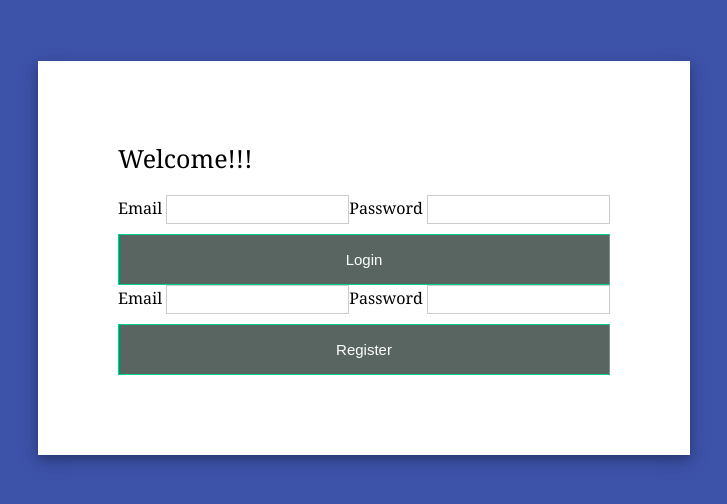
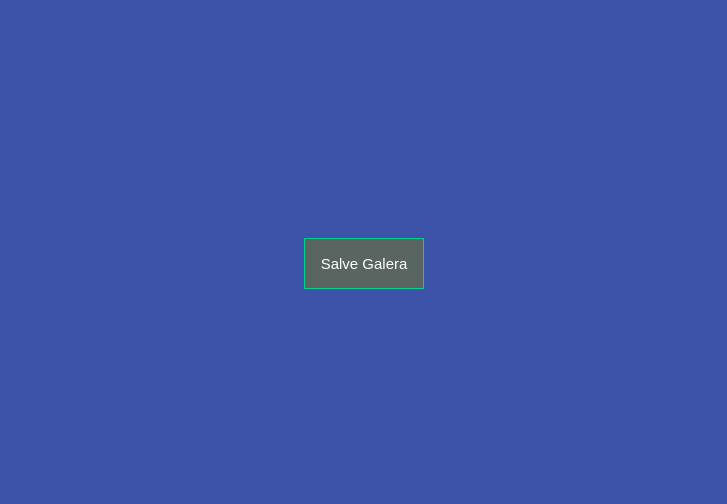
Before and after one commit to matheuscmg/Dama-Project, a React (Create React App) app: page / in a window 1280 px wide. Shown: the part 142-646 px from the top of the page, without its empty margins (276-1003 px from the left). Built offline with nearby package versions, Linux system fonts and the light colour scheme.

Commit message:
Added component Hello.js

```diff
--- a/src/App.js
+++ b/src/App.js
@@ -1,117 +1,124 @@
 import React, { useState } from "react";
 // import ReactDOM from "react-dom";
-import axios from 'axios';
+// import axios from 'axios';
 import "./styles.css";
 
+import Hello from './components/Hello'
 
-axios.defaults.withCredentials = true;
+
+// axios.defaults.withCredentials = true;
 
 
 function App() {
-  const [name, setName] = useState('');
-  const [isLogged, setIsLogged] = useState(false);
-  const [isRegistered, setIsRegistered] = useState(false);
+//   const [name, setName] = useState('');
+//   const [isLogged, setIsLogged] = useState(false);
+//   const [isRegistered, setIsRegistered] = useState(false);
 
-  const handleLogin = (event) => {
-    //Prevent page reload
-    event.preventDefault()
-    var email = document.querySelector('input#login-email').value
-    var password = document.querySelector('input#login-password').value
+//   const handleLogin = (event) => {
+//     //Prevent page reload
+//     event.preventDefault()
+//     var email = document.querySelector('input#login-email').value
+//     var password = document.querySelector('input#login-password').value
 
-    console.log(`email: ${email}\npassword: ${password}`)
+//     console.log(`email: ${email}\npassword: ${password}`)
 
-    axios.get('http://localhost/sanctum/csrf-cookie'
-    ).then(
-      (response) => {
-        axios.post('http://localhost/api/login', { email : email, password : password,}
-        ).then(
-          (response) => {
-            axios.get('http://localhost/api/me'
-            ).then(
-              (response) => {
-                console.log(response)
-                setName(response.data.name)
-                setIsLogged(true)
-              }
-            ).catch(
-              (error) => { console.log(error) }
-            )
-          }
-        ).catch(
-          (error) => { console.log(error) }
-        )
-      }
-    ).catch(
-      (error) => { console.log(error) }
-    )
-  }
+//     axios.get('http://localhost/sanctum/csrf-cookie'
+//     ).then(
+//       (response) => {
+//         axios.post('http://localhost/api/login', { email : email, password : password,}
+//         ).then(
+//           (response) => {
+//             axios.get('http://localhost/api/me'
+//             ).then(
+//               (response) => {
+//                 console.log(response)
+//                 setName(response.data.name)
+//                 setIsLogged(true)
+//               }
+//             ).catch(
+//               (error) => { console.log(error) }
+//             )
+//           }
+//         ).catch(
+//           (error) => { console.log(error) }
+//         )
+//       }
+//     ).catch(
+//       (error) => { console.log(error) }
+//     )
+//   }
 
-  const handleRegister = (event) => {
-    //Prevent page reload
-    // event.preventDefault()
-    // var email = document.querySelector('input#email').value
-    // var password = document.querySelector('input#password').value
+//   const handleRegister = (event) => {
+//     //Prevent page reload
+//     // event.preventDefault()
+//     // var email = document.querySelector('input#email').value
+//     // var password = document.querySelector('input#password').value
 
-    // console.log(`email: ${email}\npassword: ${password}`)
+//     // console.log(`email: ${email}\npassword: ${password}`)
 
-    // axios.get('http://localhost/sanctum/csrf-cookie'
-    // ).then(
-    //   (response) => {
-    //     axios.post('http://localhost/api/login', { email : email, password : password,}
-    //     ).then(
-    //       (response) => {
-    //         // setToken(response.data.token)
-    //         // setMessage(response.data.message)
-    //         // setIsLogged(true)
-    //         console.log(response)
-    //       }
-    //     ).catch(
-    //       (error) => { console.log(error) }
-    //     )
-    //   }
-    // ).catch(
-    //   (error) => { console.log(error) }
-    // )
-    console.log('Register')
-  }
+//     // axios.get('http://localhost/sanctum/csrf-cookie'
+//     // ).then(
+//     //   (response) => {
+//     //     axios.post('http://localhost/api/login', { email : email, password : password,}
+//     //     ).then(
+//     //       (response) => {
+//     //         // setToken(response.data.token)
+//     //         // setMessage(response.data.message)
+//     //         // setIsLogged(true)
+//     //         console.log(response)
+//     //       }
+//     //     ).catch(
+//     //       (error) => { console.log(error) }
+//     //     )
+//     //   }
+//     // ).catch(
+//     //   (error) => { console.log(error) }
+//     // )
+//     console.log('Register')
+//   }
 
-   // JSX code for login form
-  const renderForm = (
-    <div className="form">
+//    // JSX code for login form
+//   const renderForm = (
+//     <div className="form">
 
-      <form onSubmit={handleLogin}>
-        <div className="input-container-login">
-          <label>Email </label>
-          <input id='login-email' type='email' name='login-email' required />
-          <label>Password </label>
-          <input id='login-password' type='password' name='login-password' required />
-        </div>
-        <div className="button-container">
-          <input name='login' type='submit' value='Login'  />
-        </div>
-      </form>
+//       <form onSubmit={handleLogin}>
+//         <div className="input-container-login">
+//           <label>Email </label>
+//           <input id='login-email' type='email' name='login-email' required />
+//           <label>Password </label>
+//           <input id='login-password' type='password' name='login-password' required />
+//         </div>
+//         <div className="button-container">
+//           <input name='login' type='submit' value='Login'  />
+//         </div>
+//       </form>
 
-      <form onSubmit={handleRegister}>
-        <div className="input-container-register">
-          <label>Email </label>
-          <input id='register-email' type='email' name='register-email' required />
-          <label>Password </label>
-          <input id='register-password' type='password' name='register-password' required />
-        </div>
-        <div className="button-container">
-          <input name='login' type='submit' value='Register'  />
-        </div>
-      </form>
+//       <form onSubmit={handleRegister}>
+//         <div className="input-container-register">
+//           <label>Email </label>
+//           <input id='register-email' type='email' name='register-email' required />
+//           <label>Password </label>
+//           <input id='register-password' type='password' name='register-password' required />
+//         </div>
+//         <div className="button-container">
+//           <input name='login' type='submit' value='Register'  />
+//         </div>
+//       </form>
 
-    </div>
-  );
+//     </div>
+//   );
 
+  // return (
+  //   <div className="app">
+  //     <div className="login-form">
+  //       <div className='title'> Welcome!!!</div>
+  //       {isLogged ? <div>{name}, make yourself comfortable...</div>: renderForm}
+  //     </div>
+  //   </div>
+  // );
   return (
     <div className="app">
-      <div className="login-form">
-        <div className='title'> Welcome!!!</div>
-        {isLogged ? <div>{name}, make yourself comfortable...</div>: renderForm}
-      </div>
+        <Hello></Hello>
     </div>
   );
 }
--- /dev/null
+++ b/src/components/Hello.js
@@ -0,0 +1,36 @@
+import React, { useState } from 'react';
+import axios from 'axios';
+
+
+function Hello () {
+
+    const [greeting, setGretting] = useState();
+
+    function listener () {
+        // Make a request for a user with a given ID
+        axios.get('http://localhost/api/hello')
+        .then(function (response) {
+            // handle success
+            setGretting(response.data['message'])
+        })
+        .catch(function (error) {
+            // handle error
+            console.log(error);
+        })
+        .finally(function () {
+            // always executed
+        });
+    }
+
+
+    return (
+        <div>
+            { greeting
+                ? (greeting)
+                : (<button onClick={listener}>Salve Galera</button>)
+            }
+        </div>
+    )
+}
+
+export default Hello
```
Also changed, not shown: src/requests/api.js (deleted, +0 -16 lines).
